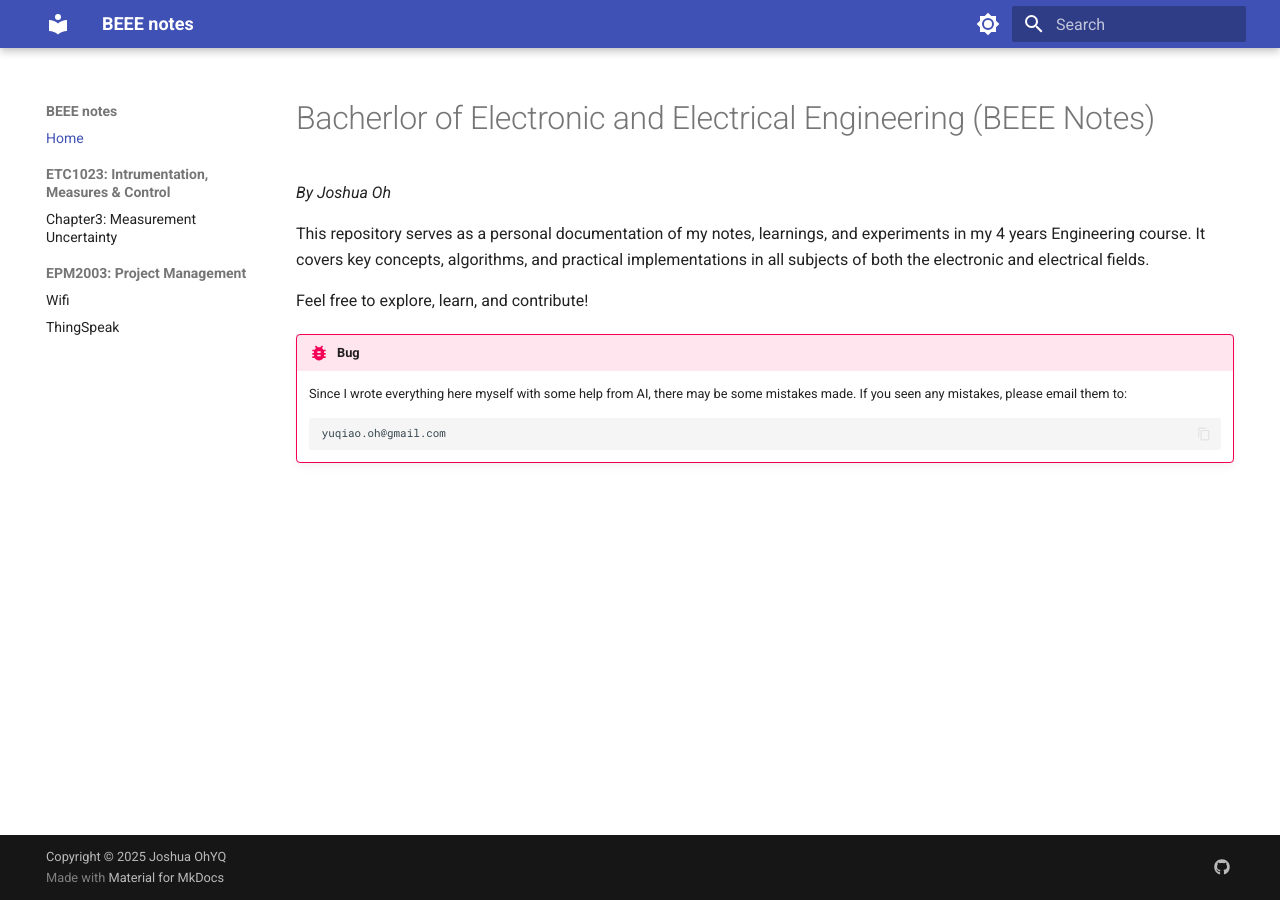
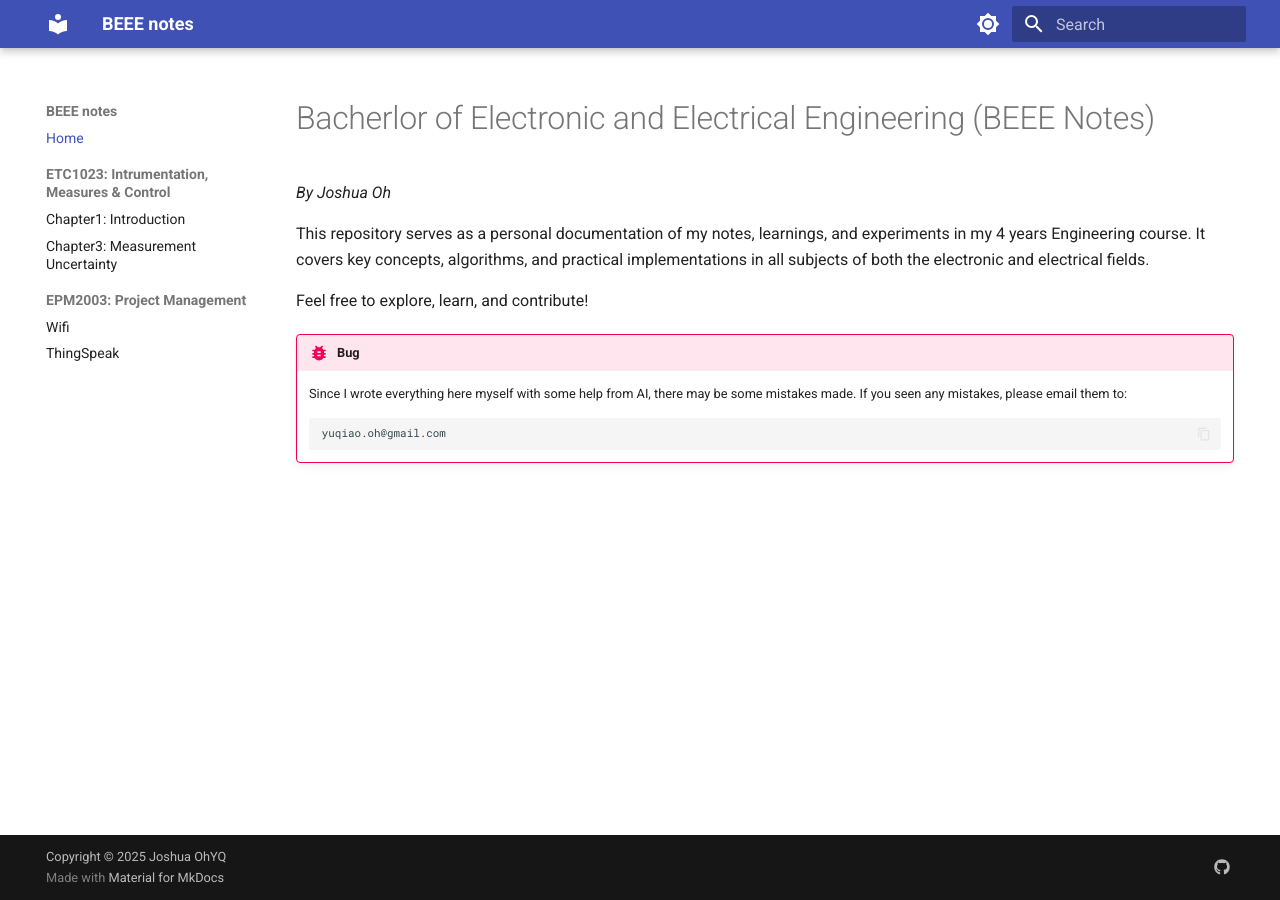
Before and after one commit to JoshuaOhYQ/BEEE, an MkDocs documentation site: the page built from docs/index.md, in a window 1280 px wide. Built offline with MkDocs 1.6.1 and Material for MkDocs 9.7.7, drawn with Linux system fonts in a browser that asks for light colours.

Commit message:
new file

```diff
--- a/mkdocs.yml
+++ b/mkdocs.yml
@@ -111,6 +111,7 @@ nav:
   - Home: index.md
 
   - "ETC1023: Intrumentation, Measures & Control":
+    - "Chapter1: Introduction": "ETL1023 Instrumentation/Chapter1"
     - "Chapter3: Measurement Uncertainty": "ETL1023 Instrumentation/Chapter3"
 
   - "EPM2003: Project Management":
```
Also changed, not shown: docs/ETL1023 Instrumentation/Chapter1.md (added).
